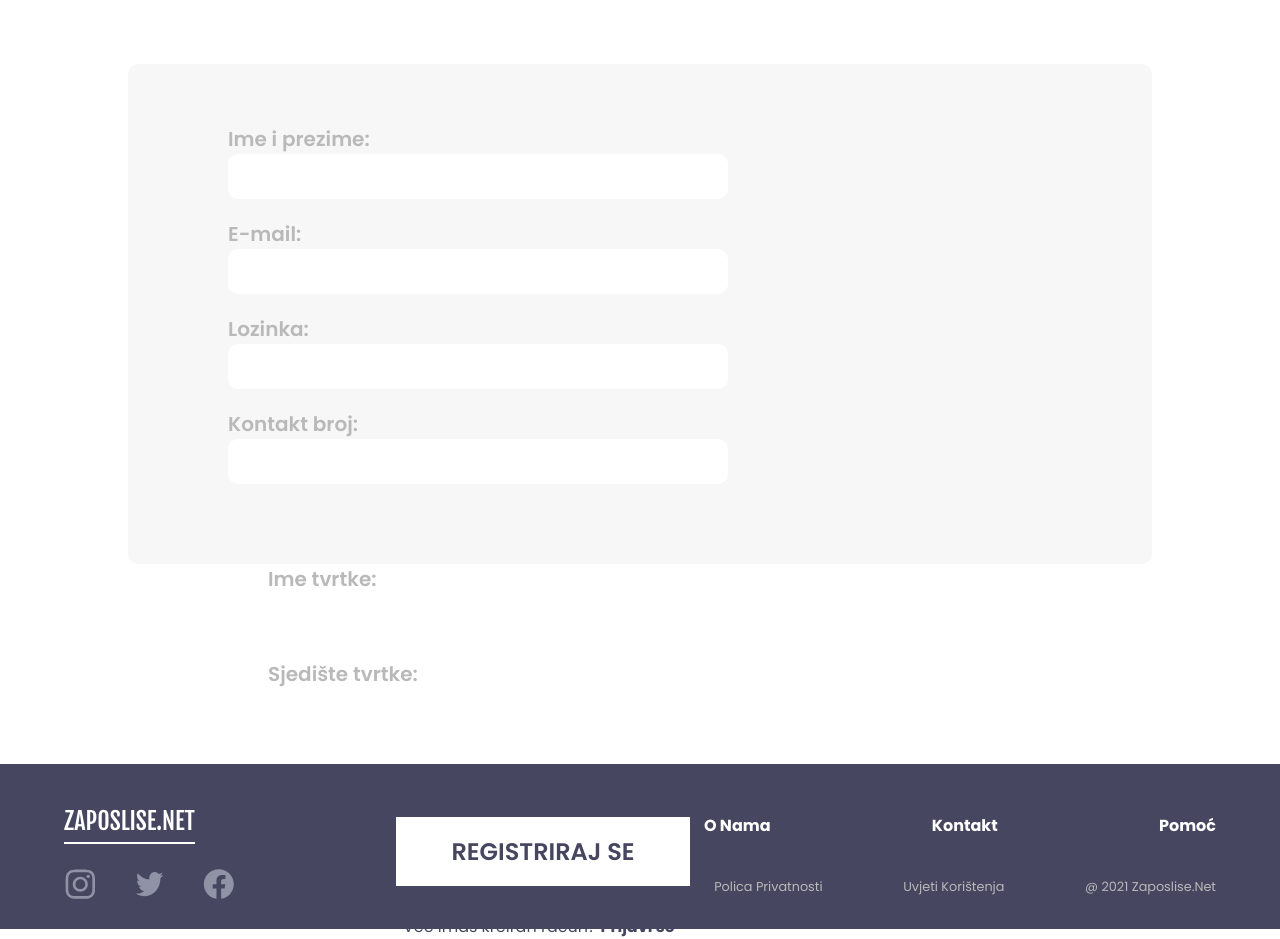
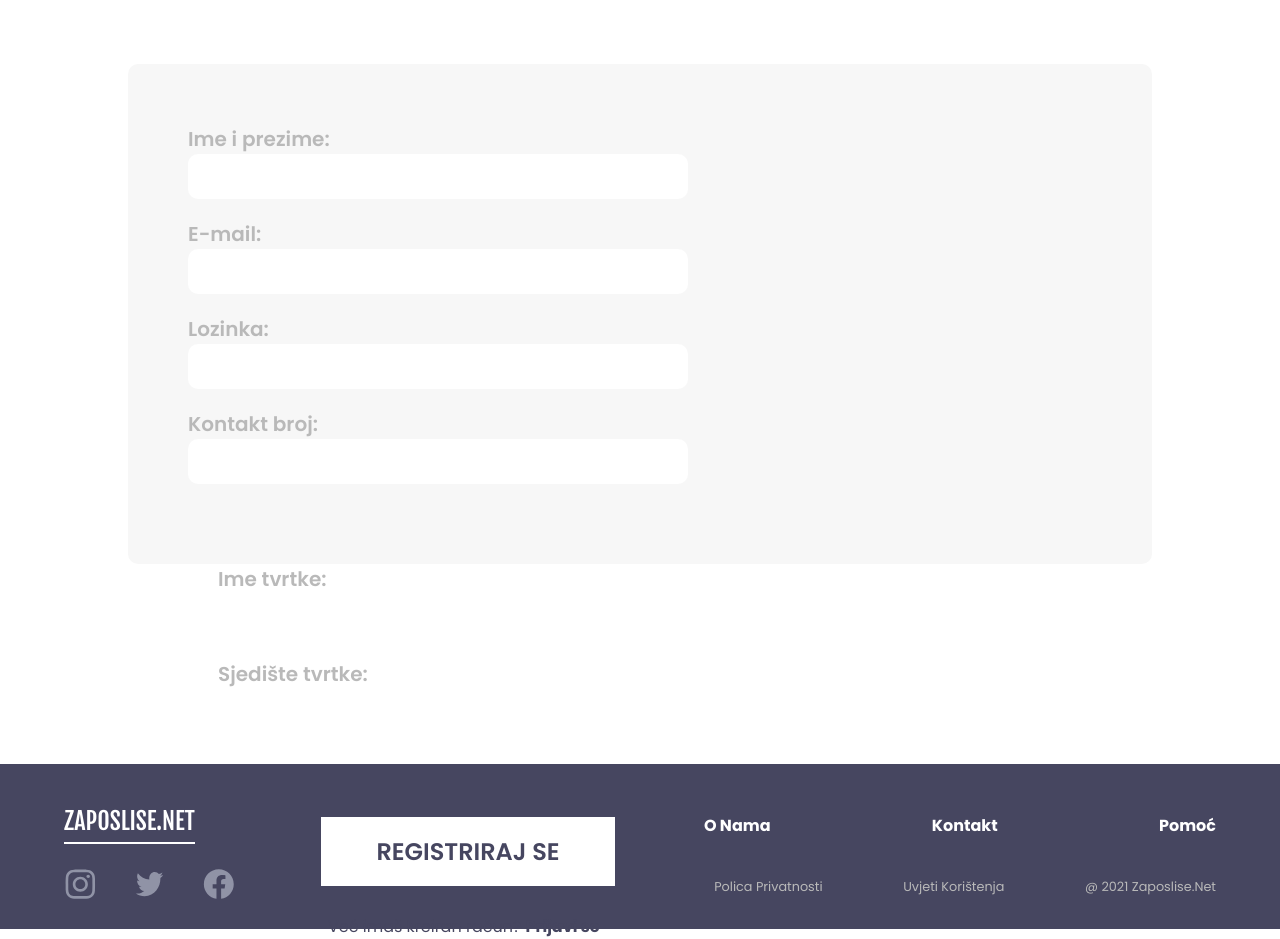
Before and after one commit to Zec-LST/Zaposli-Se-Net, a PHP site: page /auth/registration.php in a window 1280 px wide. Shown: the part 95-1034 px from the top of the page. Run offline with PHP 8.4, Linux system fonts and the light colour scheme.

Commit message:
css changes

```diff
--- a/auth/auth.css
+++ b/auth/auth.css
@@ -85,13 +85,13 @@ header h1 {
 
 .registration-left-container {
   float: left;
-  margin-left: 100px;
+  margin-left: 60px;
   margin-top: 60px;
 }
 
 .registration-right-container {
   float: left;
-  margin-left: 140px;
+  margin-left: 90px;
   margin-top: 60px;
 }
 
@@ -125,7 +125,7 @@ header h1 {
   color: #464660;
   background-color: white;
   margin-top: 60px;
-  margin-left: 25%;
+  margin-left: 20%;
 }
 
 .registration-text {
@@ -134,7 +134,7 @@ header h1 {
   font-weight: normal;
   font-size: 16px;
   color: #464660;
-  margin-left: 27%;
+  margin-left: 22%;
 }
 
 /*LOGIN*/
```
